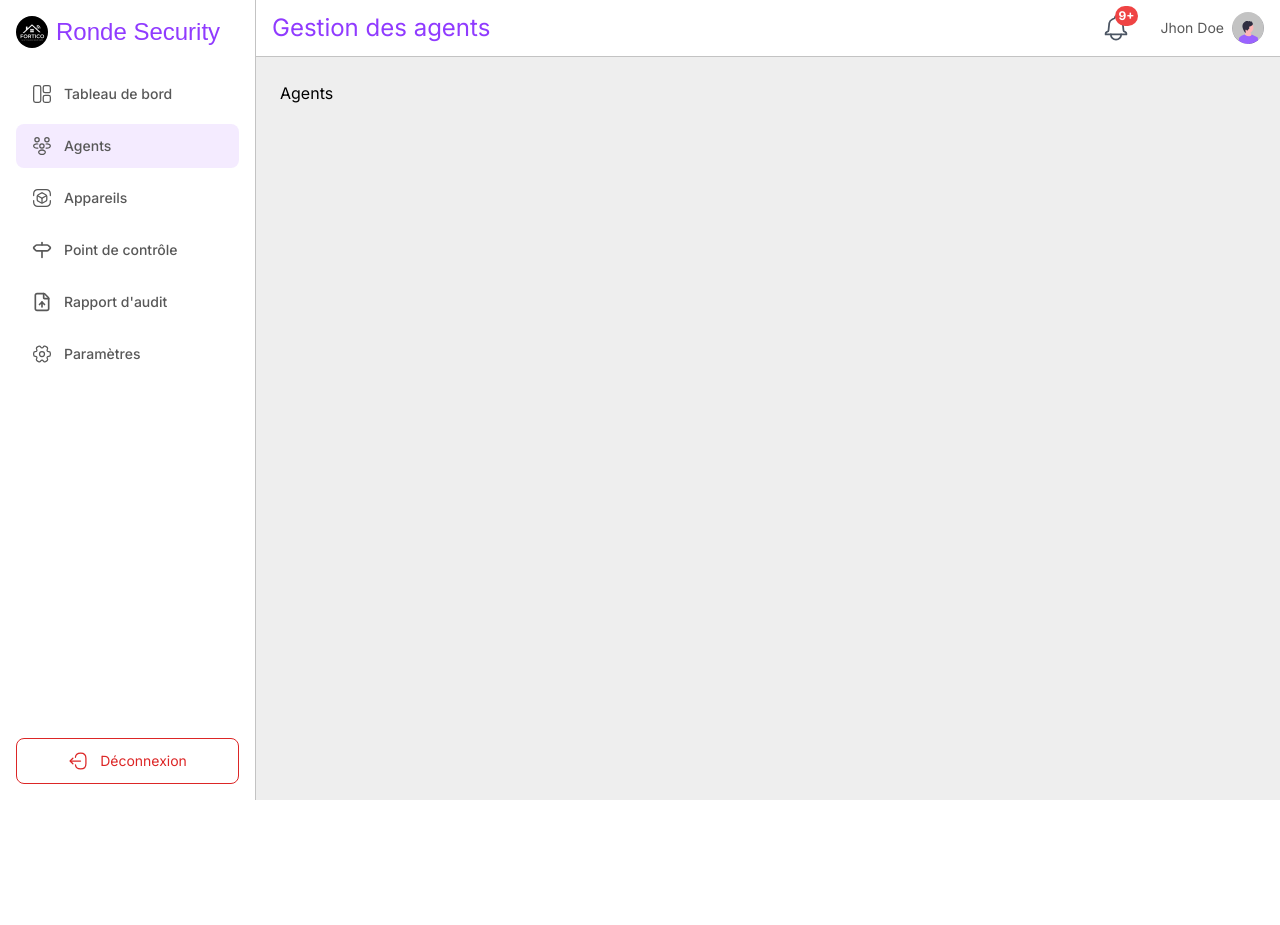
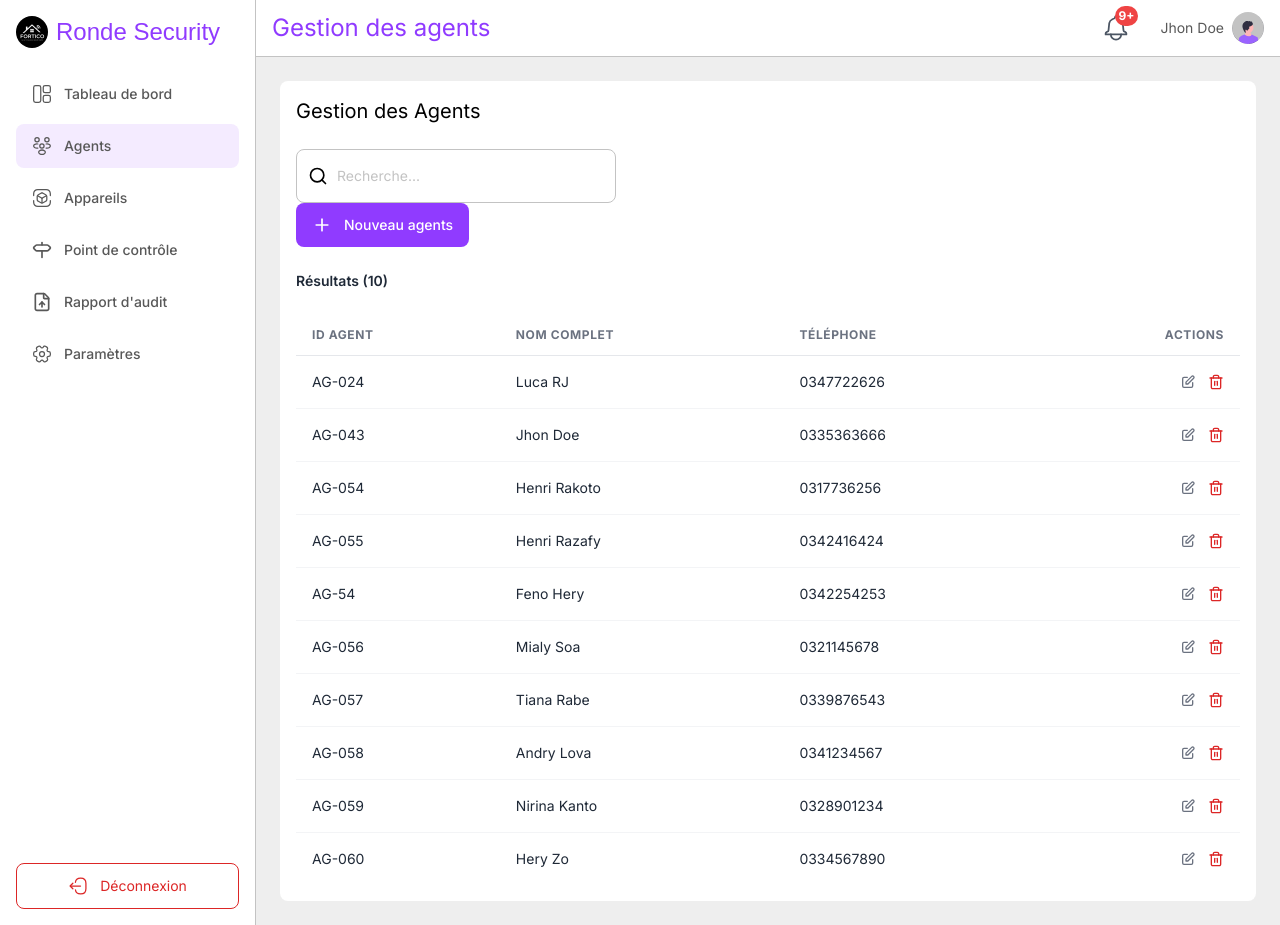
Before and after one commit to Mahenina01/Rond_de_securite, a React app in the folder frontend/: page /agents in a window 1280 px wide. Before the commit the page ends 800 px from the top, so only its background shows below. Built offline with nearby package versions, Linux system fonts and the light colour scheme; the HTML template or start-up script is replaced by a standard one; a web font is replaced by a local one.

Commit message:
feat: implement agent management and logging features with DataTable integration

```diff
--- a/frontend/src/components/ui/DataTable.jsx
+++ b/frontend/src/components/ui/DataTable.jsx
@@ -31,12 +31,6 @@ export default function DataTable({ columns, data, onEdit, onDelete, onCopy }) {
                     key={colIndex}
                     className={`py-4 px-4 ${col.align === "right" ? "text-right" : ""}`}
                   >
-                    {/*
-                                          LOGIQUE CLÉ :
-                                          - Si la colonne possède une fonction 'render' personnalisée (ex: boutons d'action ou icône de copie),
-                                            on l'exécute en lui passant la ligne entière et les fonctions de callback.
-                                          - Sinon, on affiche simplement la valeur brute de la propriété (ex: row.name).
-                                        */}
                     {col.render
                       ? col.render(row, { onEdit, onDelete, onCopy })
                       : row[col.accessor]}
--- a/frontend/src/features/agent/Agents.jsx
+++ b/frontend/src/features/agent/Agents.jsx
@@ -1,5 +1,110 @@
+import { useState } from "react";
+import Input from "../../components/ui/Input";
+import IconButton from "../../components/ui/IconButton";
+import AddIcon from "../../assets/icons/add.svg?react";
+import Delete from "../../assets/icons/delete.svg?react";
+import DataTable from "../../components/ui/DataTable";
+
+const agentsList = [
+  { id: 1, idagent: "AG-024", name: "Luca RJ", phone: "0347722626" },
+  { id: 2, idagent: "AG-043", name: "Jhon Doe", phone: "0335363666" },
+  { id: 3, idagent: "AG-054", name: "Henri Rakoto", phone: "0317736256" },
+  { id: 4, idagent: "AG-055", name: "Henri Razafy", phone: "0342416424" },
+  { id: 5, idagent: "AG-54", name: "Feno Hery", phone: "0342254253" },
+  { id: 6, idagent: "AG-056", name: "Mialy Soa", phone: "0321145678" },
+  { id: 7, idagent: "AG-057", name: "Tiana Rabe", phone: "0339876543" },
+  { id: 8, idagent: "AG-058", name: "Andry Lova", phone: "0341234567" },
+  { id: 9, idagent: "AG-059", name: "Nirina Kanto", phone: "0328901234" },
+  { id: 10, idagent: "AG-060", name: "Hery Zo", phone: "0334567890" },
+];
+
 const Agents = () => {
-  return <div>Agents</div>;
+  const [searchQuery, setSearchQuery] = useState("");
+
+  const [agent, setAgent] = useState(agentsList);
+
+  const handleDelete = (id) => {
+    setAgent(agent.filter((device) => device.id !== id));
+  };
+
+  const handleEdit = (agent) => {
+    alert(`Modification de l'appareil : ${agent.name}`);
+  };
+
+  // 3. Filtrage dynamique selon la recherche
+  const filteredAgent = agent.filter(
+    (device) =>
+      device.name.toLowerCase().includes(searchQuery.toLowerCase()) ||
+      device.agentId.toLowerCase().includes(searchQuery.toLowerCase()),
+  );
+
+  // Formatage du compteur avec un zéro devant si < 10 (ex: 05)
+  const formattedCount = String(filteredAgent.length).padStart(2, "0");
+
+  // 4. Configuration des colonnes du tableau (avec rendu personnalisé pour les clés et les actions)
+  const agentColumns = [
+    { header: "ID Agent", accessor: "idagent" },
+    { header: "Nom Complet", accessor: "name" },
+    { header: "Téléphone", accessor: "phone" },
+    {
+      header: "Actions",
+      align: "right",
+      render: (row) => (
+        <div className="flex items-center justify-end gap-3">
+          <button
+            onClick={() => handleEdit(row)}
+            className="text-gray-500 transition-colors hover:text-blue-600"
+            title="Modifier"
+          >
+            <svg
+              xmlns="http://www.w3.org/2000/svg"
+              className="w-4 h-4"
+              fill="none"
+              viewBox="0 0 24 24"
+              stroke="currentColor"
+            >
+              <path
+                strokeLinecap="round"
+                strokeLinejoin="round"
+                strokeWidth={2}
+                d="M11 5H6a2 2 0 00-2 2v11a2 2 0 002 2h11a2 2 0 002-2v-5m-1.414-9.414a2 2 0 112.828 2.828L11.828 15H9v-2.828l8.586-8.586z"
+              />
+            </svg>
+          </button>
+          <button
+            onClick={() => handleDelete(row.id)}
+            className="text-red-500 transition-colors hover:text-red-700"
+            title="Supprimer"
+          >
+            <Delete className="w-4 h-4 text-danger" />
+          </button>
+        </div>
+      ),
+    },
+  ];
+
+  return (
+    <div className="flex flex-col gap-6 p-4 rounded-lg bg-surface">
+      <h1 className="font-sans text-xl text-text-primary">
+        Gestion des Agents
+      </h1>
+      <div>
+        <div className="w-full sm:w-[320px]">
+          <Input
+            variant="search"
+            placeholder="Recherche..."
+            value={searchQuery}
+            onChange={(e) => setSearchQuery(e.target.value)}
+          />
+        </div>
+        <IconButton isButton={true} iconSVG={AddIcon} text="Nouveau agents" />
+      </div>
+      <div className="text-sm font-semibold text-gray-800">
+        Résultats ({formattedCount})
+      </div>
+      <DataTable columns={agentColumns} data={filteredAgent} />
+    </div>
+  );
 };
 
 export default Agents;
--- a/frontend/src/features/dashboard/Dashboard.jsx
+++ b/frontend/src/features/dashboard/Dashboard.jsx
@@ -2,6 +2,7 @@ import StatCard from "./layout/StatCard";
 import WeeklyChart from "../../components/charts/WeeklyChart";
 import AlertLayout from "./layout/AlertLayout";
 import IconButton from "../../components/ui/IconButton";
+import TableLayout from "./layout/TableLayout";
 
 const Dashboard = () => {
   return (
@@ -23,16 +24,17 @@ const Dashboard = () => {
       </div>
       <div className="flex flex-col flex-1 gap-4 p-4 rounded-lg bg-surface">
         <div className="flex flex-row items-center">
-          <div className="flex flex-col flex-1">
-            <h1>Logs récents</h1>
-            <p>Derniers événements enregistrés par les dispositifs</p>
+          <div className="flex flex-col flex-1 gap-4">
+            <h1 className="font-sans text-xl text-text-primary">
+              Logs récents
+            </h1>
+            <p className="font-sans text-sm text-text-secondary">
+              Derniers événements enregistrés par les dispositifs
+            </p>
           </div>
-          <IconButton
-            className="w-[100px]"
-            isButton={true}
-            text="Exporter logs"
-          />
+          <IconButton className="w-auto" isButton={true} text="Exporter logs" />
         </div>
+        <TableLayout />
       </div>
     </div>
   );
--- /dev/null
+++ b/frontend/src/features/dashboard/data/agentCheckPoint.js
@@ -0,0 +1,94 @@
+const agentCheckpoints = [
+  {
+    id: 1,
+    dateHeure: "02-10-2026 13:00",
+    idAgents: "AG-01",
+    nomAppareil: "PN-01",
+    emplacement: "Parking",
+    idCheckpoint: "CP-142857",
+    statut: true,
+  },
+  {
+    id: 2,
+    dateHeure: "02-10-2026 13:05",
+    idAgents: "AG-02",
+    nomAppareil: "PN-02",
+    emplacement: "Entrée Principale",
+    idCheckpoint: "CP-894102",
+    statut: false,
+  },
+  {
+    id: 3,
+    dateHeure: "02-10-2026 13:10",
+    idAgents: "AG-03",
+    nomAppareil: "PN-03",
+    emplacement: "Entrepôt A",
+    idCheckpoint: "CP-332190",
+    statut: true,
+  },
+  {
+    id: 4,
+    dateHeure: "02-10-2026 13:12",
+    idAgents: "AG-01",
+    nomAppareil: "PN-01",
+    emplacement: "Zone de chargement",
+    idCheckpoint: "CP-774219",
+    statut: true,
+  },
+  {
+    id: 5,
+    dateHeure: "02-10-2026 13:20",
+    idAgents: "AG-04",
+    nomAppareil: "PN-04",
+    emplacement: "Bureau Administratif",
+    idCheckpoint: "CP-556102",
+    statut: true,
+  },
+  {
+    id: 6,
+    dateHeure: "02-10-2026 13:25",
+    idAgents: "AG-02",
+    nomAppareil: "PN-02",
+    emplacement: "Couloir Nord",
+    idCheckpoint: "CP-118934",
+    statut: true,
+  },
+  {
+    id: 7,
+    dateHeure: "02-10-2026 13:30",
+    idAgents: "AG-05",
+    nomAppareil: "PN-05",
+    emplacement: "Sortie de Secours",
+    idCheckpoint: "CP-990231",
+    statut: false,
+  },
+  {
+    id: 8,
+    dateHeure: "02-10-2026 13:35",
+    idAgents: "AG-03",
+    nomAppareil: "PN-03",
+    emplacement: "Cafétéria",
+    idCheckpoint: "CP-441209",
+    statut: true,
+  },
+  {
+    id: 9,
+    dateHeure: "02-10-2026 13:40",
+    idAgents: "AG-01",
+    nomAppareil: "PN-01",
+    emplacement: "Parking",
+    idCheckpoint: "CP-662145",
+    statut: true,
+  },
+  {
+    id: 10,
+    dateHeure: "02-10-2026 13:45",
+    idAgents: "AG-04",
+    nomAppareil: "PN-04",
+    emplacement: "Salle des Serveurs",
+    idCheckpoint: "CP-883190",
+    statut: false,
+  },
+];
+
+export default agentCheckpoints;
--- /dev/null
+++ b/frontend/src/features/dashboard/layout/TableLayout.jsx
@@ -0,0 +1,35 @@
+import { useState } from "react";
+import agentCheckpoints from "../data/agentCheckPoint";
+import Xicon from "../../../assets/icons/x.svg?react";
+import CheckIcon from "../../../assets/icons/check-circle 1.svg?react";
+import DataTable from "../../../components/ui/DataTable";
+
+const TableLayout = () => {
+  const [logs] = useState(agentCheckpoints);
+
+  const checkpointColumns = [
+    { header: "Date & heure", accessor: "dateHeure" },
+    { header: "ID Agents", accessor: "idAgents" },
+    { header: "Nom appareil", accessor: "nomAppareil" },
+    { header: "Point de contrôle", accessor: "emplacement" },
+    { header: "ID checkpoint", accessor: "idCheckpoint" },
+    {
+      header: "Statut",
+      accessor: "statut",
+      render: (row) => (
+        <div className="flex items-center gap-2">
+          {row.statut ? (
+            <CheckIcon className="w-4 h-4 text-success" />
+          ) : (
+            <Xicon className="w-4 h-4 text-danger" />
+          )}
+          <span>{row.statut ? "Validé" : "Non validé"}</span>
+        </div>
+      ),
+    },
+  ];
+
+  return <DataTable columns={checkpointColumns} data={logs} />;
+};
+
+export default TableLayout;
```
Also changed, not shown: frontend/src/features/device/DeviceManagementPage.jsx (+44 -26 lines), frontend/src/features/device/Devices.jsx (+4 -4 lines).
